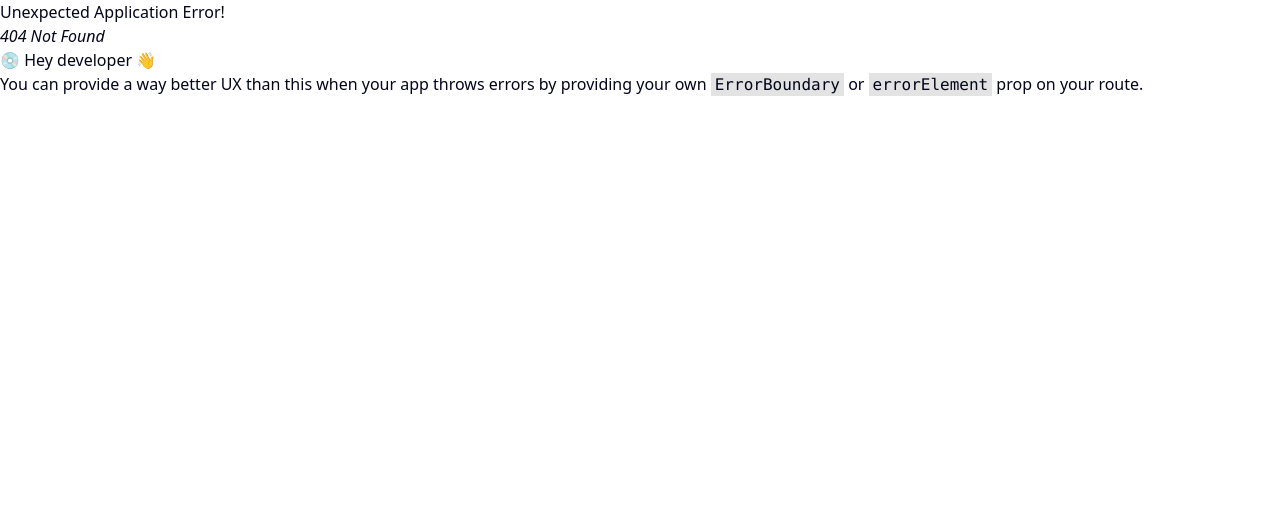
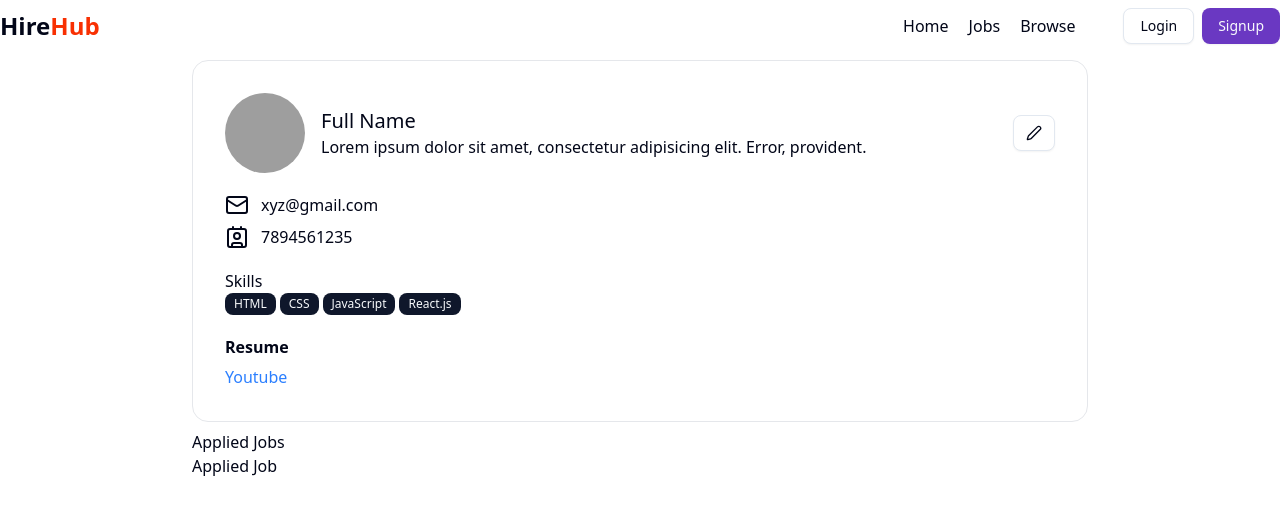
Before and after one commit to vivekmishra22/HireHub, a React (Vite) app in the folder frontend/: page /profile in a window 1280 px wide. Before the commit this address had no page. Shown: the top 514 px of the page. Built offline with nearby package versions, Linux system fonts and the light colour scheme; grey boxes are pictures that could not be loaded.

Commit message:
fliterCard, Jobs and profile almost done

```diff
--- /dev/null
+++ b/frontend/src/components/AppliedJobTable.jsx
@@ -0,0 +1,11 @@
+import React from 'react'
+
+const AppliedJobTable = () => {
+  return (
+    <div>
+      Applied Job
+    </div>
+  )
+}
+
+export default AppliedJobTable
--- /dev/null
+++ b/frontend/src/components/Browse.jsx
@@ -0,0 +1,28 @@
+import React from 'react'
+import Navbar from './ui/shared/Navbar'
+import Job from './Job'
+
+const randomjobs = [1, 2, 3, 4, 5, 6, 7]
+
+const Browse = () => {
+    return (
+        <div>
+            <Navbar />
+            <div className='max-w-7xl mx-auto my-10'>
+                <h1 className='font-bold text-xl my-10'>Search Results ({randomjobs.length})</h1>
+                <div className='grid grid-cols-3 gap-4'>
+
+                    {
+                        randomjobs.map((item, index) => {
+                            return (
+                                <Job />
+                            )
+                        })
+                    }
+                </div>
+            </div>
+        </div>
+    )
+}
+
+export default Browse
--- a/frontend/src/components/FilterCard.jsx
+++ b/frontend/src/components/FilterCard.jsx
@@ -1,9 +1,54 @@
 import React from 'react'
+import { Label } from "@/components/ui/label"
+import { RadioGroup, RadioGroupItem } from "@/components/ui/radio-group"
+
+const filterData = [
+  {
+    filterType: "Location",
+    array: ["Delhi NCR", "Bangalore", "Hyderabad", "Pune", "Mumbai"]
+  },
+  {
+    filterType: "Industry",
+    array: ["Frontend Developer", "Backend Developer", "Fullstack Developer"]
+  },
+  {
+    filterType: "Salary",
+    array: ["0 - 40k", "42-1lakh", "1lakh to 5lakh"]
+  },
+]
 
 const FilterCard = () => {
   return (
-    <div>
-      Filtercard
+    <div className='w-full bg-white p-3 rounded-md'>
+      <h1 className='font-bold text-lg'>Filter Jobs</h1>
+      <hr className='mt-3' />
+      <RadioGroup>
+        {
+          filterData.map((data, index) => (
+            <div>
+              <h1 className='font-bold text-lg'>{data.filterType}</h1>
+              {
+                data.array.map((item, index) => {
+                  return (
+                    <div className='flex items-center space-x-2 my-2'>
+                      <RadioGroupItem value={item} />
+                      <Label>{item}</Label>
+                    </div>
+                  )
+                })
+              }
+            </div>
+          ))
+        }
+        {/* <div className="flex items-center space-x-2">
+          <RadioGroupItem value="option-one" id="option-one" />
+          <Label htmlFor="option-one">Option One</Label>
+        </div>
+        <div className="flex items-center space-x-2">
+          <RadioGroupItem value="option-two" id="option-two" />
+          <Label htmlFor="option-two">Option Two</Label>
+        </div> */}
+      </RadioGroup>
     </div>
   )
 }
--- a/frontend/src/components/Job.jsx
+++ b/frontend/src/components/Job.jsx
@@ -17,7 +17,8 @@ const Job = () => {
             <div className="flex items-center gap-2 my-2">
                 <Button variant={"outline"} className={"p-6"} size={"icon"}>
                     <Avatar>
-                        <AvatarImage src="https://cdn-icons-png.flaticon.com/128/15189/15189159.png" />
+                        <AvatarImage src="https://cdn-icons-png.flaticon.com/128/270/270781.png" />
+                        {/* <AvatarImage src="https://cdn-icons-png.flaticon.com/128/15189/15189159.png" /> */}
                     </Avatar>
                 </Button>
                 <div>
--- a/frontend/src/components/Jobs.jsx
+++ b/frontend/src/components/Jobs.jsx
@@ -10,7 +10,7 @@ const Jobs = () => {
     <div>
       <Navbar />
       <div className='max-w-7xl mx-auto mt-5 flex gap-5'>
-        <div className='w-20%'>
+        <div className='w-[15%]'>
         <FilterCard />
         </div>
         {
--- /dev/null
+++ b/frontend/src/components/Profile.jsx
@@ -0,0 +1,66 @@
+import React from 'react'
+import Navbar from './ui/shared/Navbar'
+import { Avatar, AvatarFallback, AvatarImage } from "@/components/ui/avatar"
+import { Contact, Mail, Pen } from 'lucide-react'
+import { Button } from './ui/button'
+import { Badge } from './ui/badge'
+import { Label } from './ui/label'
+import AppliedJobTable from './AppliedJobTable'
+
+const skills = ["HTML", "CSS", "JavaScript", "React.js"]
+
+const Profile = () => {
+
+  const isResume = true;
+
+  return (
+    <div>
+      <Navbar />
+      <div className='max-w-4xl mx-auto bg-white border border-gray-200 rounded-2xl my-2 p-8'>
+        <div className='flex items-center justify-between'>
+          <div className='flex items-center gap-4'>
+            <Avatar className='h-20 w-20'>
+              <AvatarImage src="https://cdn-icons-png.flaticon.com/128/270/270781.png" alt='profile' />
+            </Avatar>
+            <div>
+              <h1 className='font-medium text-xl'>Full Name</h1>
+              <p>Lorem ipsum dolor sit amet, consectetur adipisicing elit. Error, provident.</p>
+            </div>
+          </div>
+          <Button variant='outline' className='text-right'><Pen /></Button>
+        </div>
+        <div className='my-5'>
+          <div className='flex items-center gap-3 my-2'>
+            <Mail />
+            <span>xyz@gmail.com</span>
+          </div>
+          <div className='flex items-center gap-3 my-2'>
+            <Contact />
+            <span>7894561235</span>
+          </div>
+        </div>
+        <div className='my-5'>
+          <h1>Skills</h1>
+          <div className='flex items-center gap-1'>
+            {
+              skills != 0 ? skills.map((item, index) => <Badge key={index}>{item}</Badge>) : <span>NA</span>
+            }
+          </div>
+        </div>
+        <div className='grid w-full max-w-sm items-center gap-1.5'>
+          <Label className='text-md font-bold'>Resume</Label>
+          {
+            isResume ? <a className='text-blue-500 w-full hover:underline cursor-pointer' href="https://youtube.com" target='_blank'>Youtube</a> : <span>NA</span>
+          }
+        </div>
+      </div>
+      <div className='max-w-4xl mx-auto bg-white rounded-2xl'>
+        <h1>Applied Jobs</h1>
+        {/* Applied job table */}
+        <AppliedJobTable />
+      </div>
+    </div>
+  )
+}
+
+export default Profile
--- a/frontend/src/components/ui/auth/Login.jsx
+++ b/frontend/src/components/ui/auth/Login.jsx
@@ -9,7 +9,7 @@ import { USER_API_END_POINT } from '@/utils/constant'
 import axios from 'axios'
 import { toast } from 'sonner'
 import { useDispatch, useSelector } from 'react-redux'
-import { setLoading } from '@/redux/authSlice'
+import { setLoading, setUser } from '@/redux/authSlice'
 import store from '@/redux/store'
 import { Loader2 } from 'lucide-react'
 
@@ -46,6 +46,7 @@ const Login = () => {
         withCredentials: true,
       });
       if (res.data.success) {
+        dispatch(setUser(res.data.user));
         navigate("/");
         toast.success(res.data.message);
       }
--- a/frontend/src/components/ui/shared/Navbar.jsx
+++ b/frontend/src/components/ui/shared/Navbar.jsx
@@ -6,10 +6,15 @@ import { Button } from "@/components/ui/button"
 import { Avatar, AvatarImage } from "@/components/ui/avatar"
 import { Popover, PopoverContent, PopoverTrigger } from "@/components/ui/popover"
 import { LogOut, User2 } from 'lucide-react'
+import { useSelector } from 'react-redux'
+import store from '@/redux/store'
 
 const Navbar = () => {
 
-    const user = false;
+    const {user} = useSelector(store=>store.auth);
+
+    // const user = true;
+    // const user = false;
 
     return (
         <div className='bg-white py-2'>
@@ -21,7 +26,7 @@ const Navbar = () => {
                     <ul className='flex font-medium items-center gap-5'>
                         <li><Link to='/'>Home</Link></li>
                         <li><Link to='/jobs'>Jobs</Link></li>
-                        <li>Browse</li>
+                        <li><Link to='/browse'>Browse</Link></li>
                     </ul>
 
                     {
@@ -54,7 +59,7 @@ const Navbar = () => {
                                     <div className='flex flex-col my-3 text-gray-600'>
                                         <div className='flex w-fit items-center gap-2 cursor-pointer'>
                                             <User2 />
-                                            <Button variant="link" >View Profile</Button>
+                                            <Button variant="link" ><Link to="/profile">View Profile</Link></Button>
                                         </div>
                                         <div className='flex w-fit items-center gap-2 cursor-pointer'>
                                             <LogOut />
--- a/frontend/src/redux/authSlice.js
+++ b/frontend/src/redux/authSlice.js
@@ -3,15 +3,19 @@ import { createSlice } from "@reduxjs/toolkit";
 const authSlice = createSlice({
     name:"auth",
     initialState:{
-        loading:false
+        loading:false,
+        user:null
     },
     reducers:{
         // actions
         setLoading:(state, action) => {
             state.loading = action.payload;
+        },
+        setUser:(state, action) => {
+            state.user = action.payload;
         }
     }
 });
 
-export const {setLoading} = authSlice.actions;
+export const {setLoading, setUser} = authSlice.actions;
 export default authSlice.reducer;
```
Also changed, not shown: frontend/src/App.jsx (+6 -4 lines), 1 other file (tests, documents, lock files or other folders).
